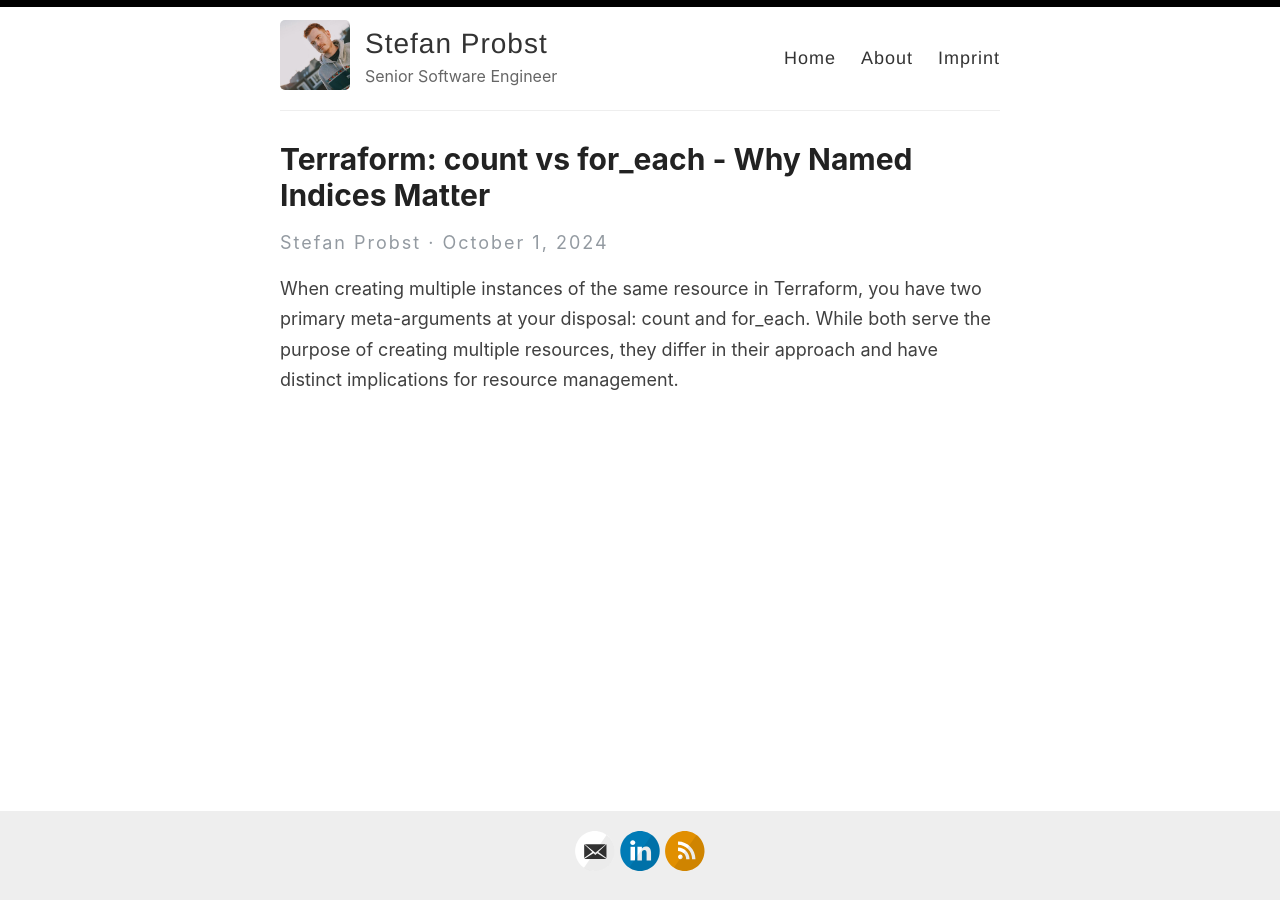
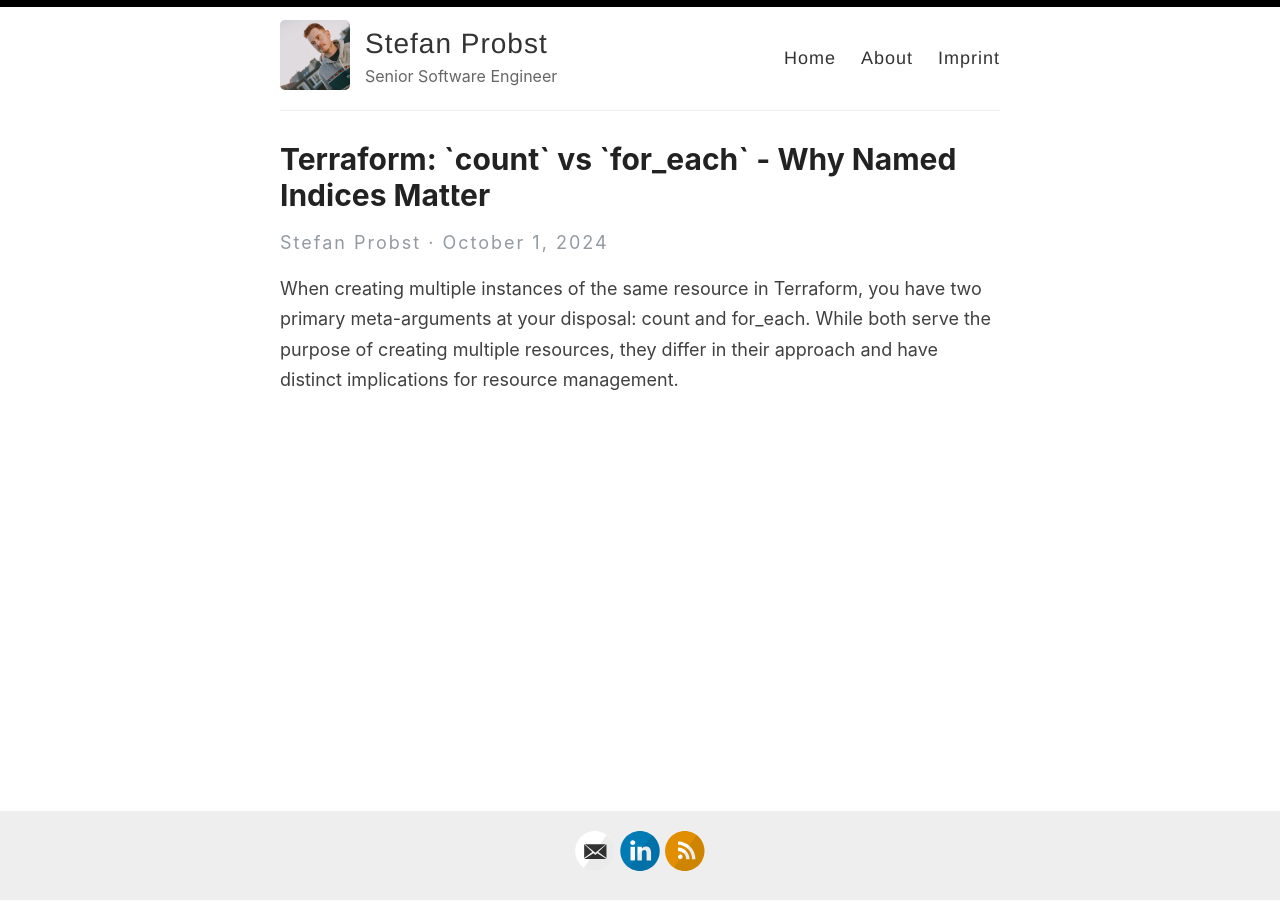
Before and after one commit to probststefan/code-blog, a Jekyll site: the page built from _posts/2024-10-01-terraform-for-each-vs-count.md, in a window 1280 px wide. Built offline with Jekyll 4.4.1, drawn with Linux system fonts in a browser that asks for light colours.

```diff
--- a/_posts/2024-10-01-terraform-for-each-vs-count.md
+++ b/_posts/2024-10-01-terraform-for-each-vs-count.md
@@ -1,6 +1,6 @@
 ---
 layout: post
-title: "Terraform: count vs for_each - Why Named Indices Matter"
+title: "Terraform: `count` vs `for_each` - Why Named Indices Matter"
 ---
 
 When creating multiple instances of the same resource in Terraform, you have two primary meta-arguments at your disposal: count and for_each. While both serve the purpose of creating multiple resources, they differ in their approach and have distinct implications for resource management.
```
